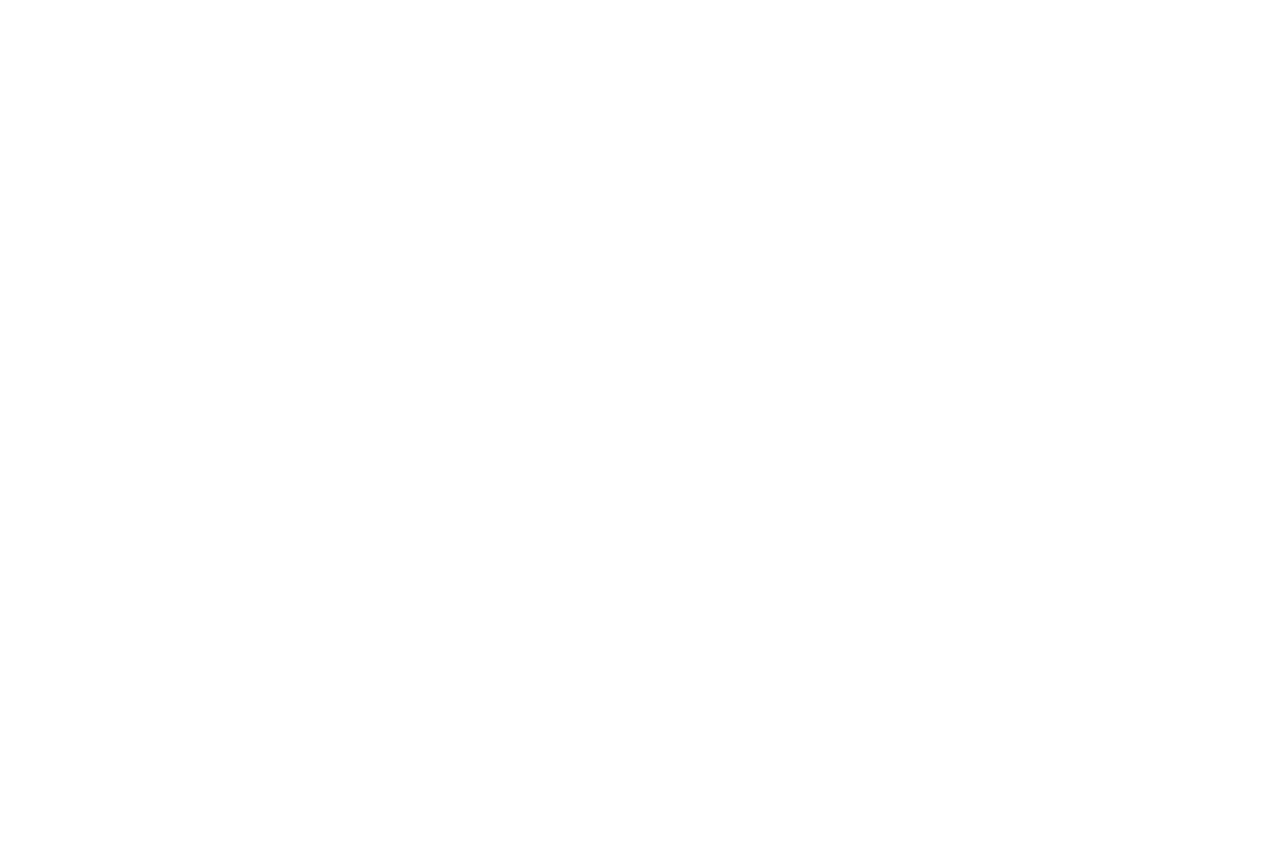
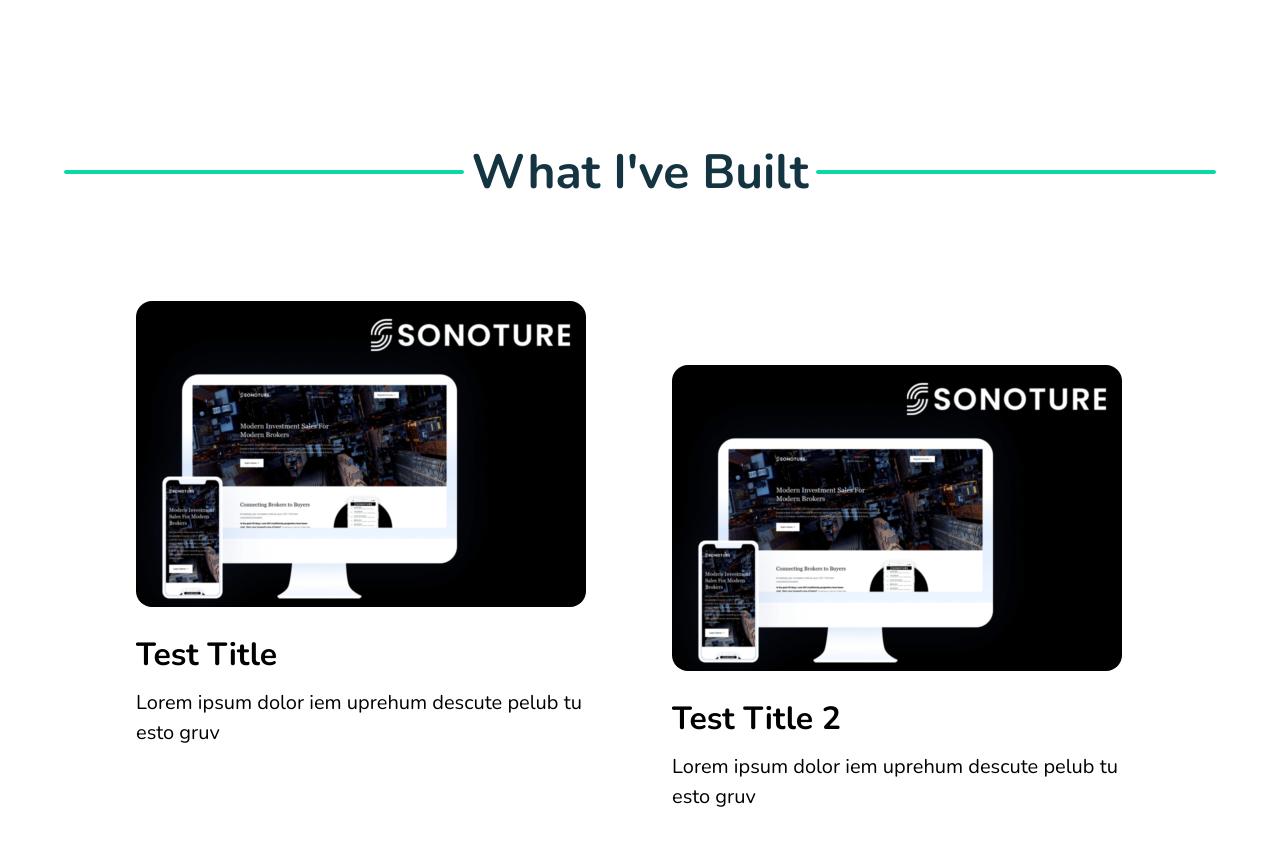
Before and after one commit to edj4960/portfolio-v3, a React (Create React App) app: page / in a window 1280 px wide. Shown: the part 1840-2686 px from the top of the page. Built offline with nearby package versions, Linux system fonts and the light colour scheme.

Commit message:
Modal Provider, Projects section started, styling updates

```diff
--- a/src/App.js
+++ b/src/App.js
@@ -6,6 +6,9 @@ import Header from './components/Header';
 import Home from './components/Home';
 import About from './components/About';
 import Jobs from './components/Jobs';
+import Projects from './components/Projects';
+import Modal from './components/Modal';
+import { ModalProvider } from './providers/ModalProvider';
 
 function App() {
   useEffect(() => {
@@ -22,11 +25,14 @@ function App() {
 
   return (
     <div id="App">
-      <Header />
-      <Home />
-      <About />
-      <Jobs />
-
+      <ModalProvider>
+        <Header />
+        <Home />
+        <About />
+        <Jobs />
+        <Projects />
+        <Modal />
+      </ModalProvider>
     </div>
   );
 }
--- a/src/App.scss
+++ b/src/App.scss
@@ -56,7 +56,7 @@ button {
   right: 0;
 }
 
-.flex-grid {
+.flex {
   display: flex;
   flex-direction: row;
   justify-content: space-between;
@@ -80,3 +80,7 @@ ul {
 .svg-fill-accent {
   fill: rgba(var(--accent), 0.5);
 }
+
+hr {
+  margin: 5rem 0;
+}
--- a/src/components/About.scss
+++ b/src/components/About.scss
@@ -1,5 +1,5 @@
 #about-section {
-  margin-top: 5rem;
+  margin-top: 10rem;
 
   .section-text {
     position: relative;
--- a/src/components/Header.js
+++ b/src/components/Header.js
@@ -8,7 +8,7 @@ const Header = () => {
     <div id='sticky-nav'>
       <header>
         <div className='container'>
-          <div className='flex-grid'>
+          <div className='flex'>
             <div>
               <a href='/'>jonesevan.com</a>
             </div>
--- a/src/components/Header.scss
+++ b/src/components/Header.scss
@@ -1,7 +1,7 @@
 #sticky-nav {
   position: sticky;
   top: 0;
-  z-index: 100000;
+  z-index: 100;
 }
 
 header {
--- a/src/components/Jobs.scss
+++ b/src/components/Jobs.scss
@@ -1,6 +1,6 @@
 #jobs-section {
-  margin-top: 5rem;
-  --tab-height: 52px;
+  margin-top: 10rem;
+  --tab-height: 51.5px;
   --offset: 5px;
 
   #jobs-list {
--- /dev/null
+++ b/src/components/Modal.js
@@ -0,0 +1,15 @@
+import React, { useContext } from "react";
+import { ModalContext } from "../providers/ModalProvider";
+
+
+const Modal = () => {
+  const { content } = useContext(ModalContext);
+
+  return (
+    <>
+
+    </>
+  )
+}
+
+export default Modal;
--- /dev/null
+++ b/src/components/ProjectThumbnail.js
@@ -0,0 +1,28 @@
+import React, { useContext, useRef } from "react";
+import { ModalContext } from "../providers/ModalProvider";
+
+const ProjectThumbnail = ({ project }) => {
+  const projectRef = useRef();
+  const { openModal } = useContext(ModalContext);
+
+  const displayProject = () => {
+    openModal(<div>{project.title}</div>);
+    // projectRef.current.classList.add('view');
+  }
+
+  return (
+    <div className="flex-item">
+      <div
+        className="project"
+        onClick={displayProject}
+        ref={projectRef}
+      >
+        <img src={require(`../images/${project.img}`)} alt="project thumbnail" />
+        <h3>{project.title}</h3>
+        <p>{project.desc}</p>
+      </div>
+    </div>
+  );
+}
+
+export default ProjectThumbnail;
--- /dev/null
+++ b/src/components/Projects.js
@@ -0,0 +1,25 @@
+import React from 'react';
+import SectionHeader from './SectionHeader';
+import ProjectThumbnail from './ProjectThumbnail';
+import projects from '../data/projects.json';
+
+import './Projects.scss';
+
+const Projects = () => {
+
+  return (
+    <section id="projects-section">
+      <div className='container'>
+        <SectionHeader>What I've Built</SectionHeader>
+
+        <div className='flex-grid projects'>
+          {
+            projects.map(project => <ProjectThumbnail project={project} key={project.title} />)
+          }
+        </div>
+      </div>
+    </section>
+  );
+}
+
+export default Projects;
--- /dev/null
+++ b/src/components/Projects.scss
@@ -0,0 +1,89 @@
+#projects-section {
+  margin-top: 10rem;
+}
+
+.flex-grid {
+  box-sizing: border-box;
+  display: flex;
+  flex: 0 1 auto;
+  flex-direction: row;
+  flex-wrap: wrap;
+  list-style: none;
+  margin: 0 0 0 -0.5rem;
+  padding: 0;
+  width: 100%;
+}
+
+.projects {
+  margin-top: 8rem;
+}
+
+.flex-item {
+  flex-basis: 50%;
+  max-width: 50%;
+  &:nth-child(odd) {
+    .project {
+      margin-top: -2rem;
+      margin-left: 5rem;
+      margin-right: 2.5rem;
+    }
+  }
+  &:nth-child(even) {
+    .project {
+      margin-top: 2rem;
+      margin-left: 2.5rem;
+      margin-right: 5rem;
+    }
+  }
+}
+
+.project {
+  cursor: pointer;
+  position: initial;
+  transition: transform 0.25s cubic-bezier(0.645, 0.045, 0.355, 1) 0.1s;
+  img {
+    border-radius: 1rem;
+    max-width: 100%;
+    transition: box-shadow 0.25s cubic-bezier(0.645, 0.045, 0.355, 1) 0.1s;
+  }
+
+  h3 {
+    font-size: 32px;
+    font-weight: bold;
+    margin-top: 20px;
+    margin-bottom: 0px;
+    transition: color .25s;
+
+    &::after {
+      content: "";
+      width: 100%;
+      display: block;
+      width: 0px;
+      height: 2px;
+      position: relative;
+      bottom: 3px;
+      background-color: var(--main);
+      opacity: 0.5;
+      transition: width 0.25s cubic-bezier(0.645, 0.045, 0.355, 1) 0.1s;
+    }
+  }
+
+  &:hover {
+    transform: translateY(-10px);
+    h3 {
+      color: var(--main);
+    }
+    h3::after {
+      width: 100%;
+    }
+    img {
+      box-shadow: 0px 5px 15px rgb(151, 151, 151);
+    }
+  }
+
+  p {
+    line-height: 1.5;
+    font-size: 20px;
+    margin-top: 10px;
+  }
+}
--- /dev/null
+++ b/src/providers/Modal.scss
@@ -0,0 +1,118 @@
+.modal {
+  display: none;
+}
+
+.modal-mask {
+  width: 100vw;
+  position: fixed;
+  top: 0;
+  height: 100vh;
+  z-index: 1000;
+  backdrop-filter: blur(2px);
+  background-color: black;
+  opacity: .2;
+}
+
+.modal-container {
+  position: fixed;
+  z-index: 1001;
+  width: min(1000px, 100%);
+  height: 600px;
+  // background-color: white;
+  margin: 0 auto;
+  top: 50%;
+  left: 50%;
+  transform: translate(-50%, -50%);
+  border-radius: 1rem;
+  opacity: 1;
+  padding: 20px;
+}
+
+.overflow-hidden {
+  overflow: hidden;
+}
+
+.modal-content {
+  opacity: 0;
+}
+
+.exit {
+  width: 50px;
+  height: 50px;
+  background-color: var(--main);
+  border-radius: 100%;
+  text-align: center;
+  display: flex;
+  justify-content: center;
+  align-items: center;
+  font-size: 35px;
+  font-weight: 900;
+  color: white;
+  line-height: 1px;
+  position: absolute;
+  right: 0;
+  cursor: pointer;
+  transition: box-shadow .25s ease-in-out, transform .25s ease-in-out;
+  &:hover {
+    box-shadow: 0px 5px 10px var(--main);
+    transform: translateY(-5px);
+  }
+}
+
+.show {
+  display: block;
+  .bubble {
+    border-radius: 100%;
+    background-color: var(--main2);
+    animation-name: bubbleanim;
+    animation-duration: 1s;
+    animation-fill-mode: forwards;
+    transform-origin: center;
+    top: 50%;
+    left: 50%;
+    transform: translate(-50%, -50%);
+  }
+  .modal-content {
+    animation-name: contentanim;
+    animation-duration: .5s;
+    animation-fill-mode: forwards;
+    animation-delay: 1s;
+  }
+}
+
+.bubble {
+  position: absolute;
+  width: 150px;
+  height: 150px;
+  z-index: -1;
+}
+
+@keyframes bubbleanim {
+  0% {
+    width: 150px;
+    height: 150px;
+    top: 150%;
+  }
+  50% {
+    width: 150px;
+    height: 150px;
+    top: 50%;
+    background-color: var(--main2);
+  }
+  100% {
+    width: max(120vw, 120vh);
+    height: max(120vw, 120vh);
+    background-color: white;
+  }
+}
+
+@keyframes contentanim {
+  from {
+    opacity: 0;
+    transform: translateY(-10px);
+  }
+  to {
+    opacity: 1;
+    transform: translateY(0);
+  }
+}
--- /dev/null
+++ b/src/providers/ModalProvider.js
@@ -0,0 +1,65 @@
+import React, { createContext, useRef, useState } from "react";
+
+import './Modal.scss';
+
+
+const ModalContext = createContext({
+  setModal: () => {},
+  openModal: () => {},
+  closeModal: () => {}
+});
+
+const ModalProvider = props => {
+  const [content, setContent] = useState();
+  const modalRef = useRef();
+  const containerRef = useRef();
+
+  const setModal = (newcontent) => {
+    setContent(newcontent);
+  }
+
+  const openModal = newcontent => {
+    if (newcontent) {
+      setContent(content);
+    }
+
+    modalRef.current.classList.add('show');
+    setTimeout(() => {
+      containerRef.current.classList.add('overflow-hidden');
+    },300);
+  }
+
+  const closeModal = () => {
+    modalRef.current.classList.add('hide');
+    setTimeout(() => {
+      modalRef.current.classList.remove('hide');
+      modalRef.current.classList.remove('show');
+      containerRef.current.classList.remove('overflow-hidden');
+    }, 300)
+  }
+
+  return (
+    <ModalContext.Provider
+      value={{
+        setModal,
+        openModal,
+        closeModal
+      }}
+    >
+      {props.children}
+      <div className="modal" ref={modalRef}>
+        <div className="modal-mask" onClick={closeModal} />
+        <div className="modal-container" ref={containerRef}>
+          <div className="bubble" />
+          <div className="modal-content">
+            <div className="exit" onClick={closeModal}>X</div>
+            {content}
+            test
+          </div>
+        </div>
+      </div>
+    </ModalContext.Provider>
+  )
+}
+
+export { ModalContext, ModalProvider };
```
Also changed, not shown: src/images/testimg.png (added).
